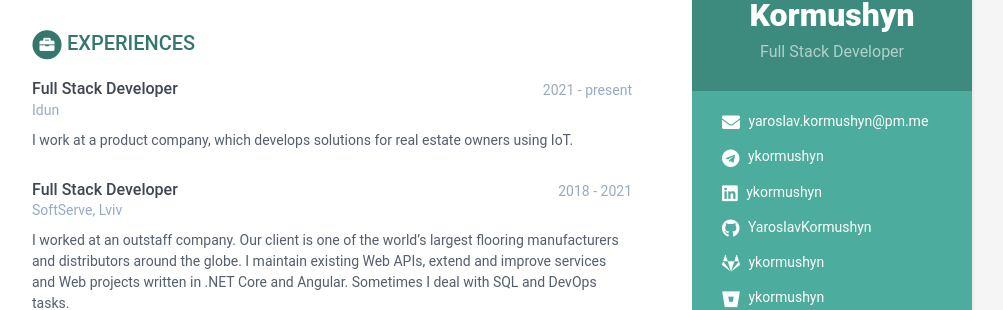
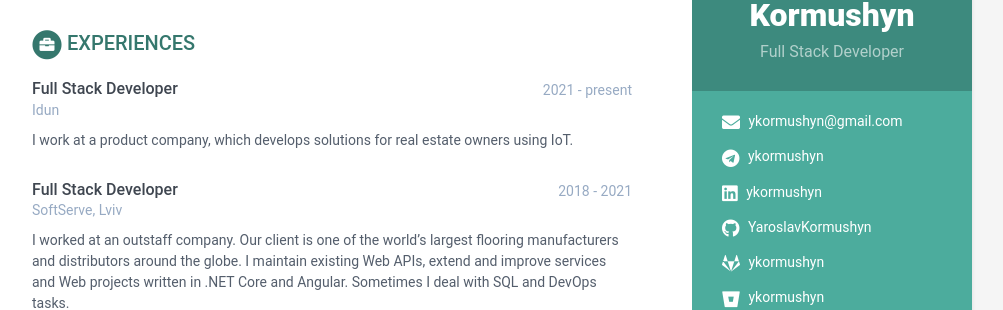
Before and after one commit to YaroslavKormushyn/yaroslavkormushyn.github.io, a Jekyll site: the page built from index.html, in a window 1280 px wide. Shown: the part 212-522 px from the top of the page, without its empty margins (168-1171 px from the left). Built offline with Jekyll 4.4.1, drawn with Linux system fonts in a browser that asks for light colours.

Commit message:
Change email

```diff
--- a/_data/data.yml
+++ b/_data/data.yml
@@ -12,7 +12,7 @@ sidebar:
     avatar: profile.png  #place a 100x100 picture inside /assets/images/ folder and provide the name of the file below
 
     # Sidebar links
-    email: yaroslav.kormushyn@pm.me
+    email: ykormushyn@gmail.com
     phone:
     website:  #do not add http://
     linkedin: ykormushyn
```
